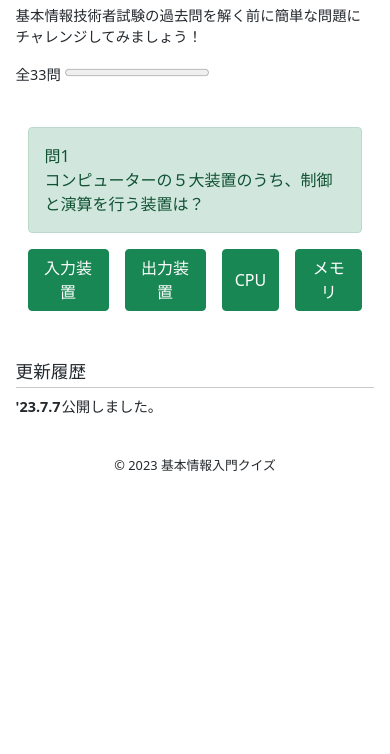
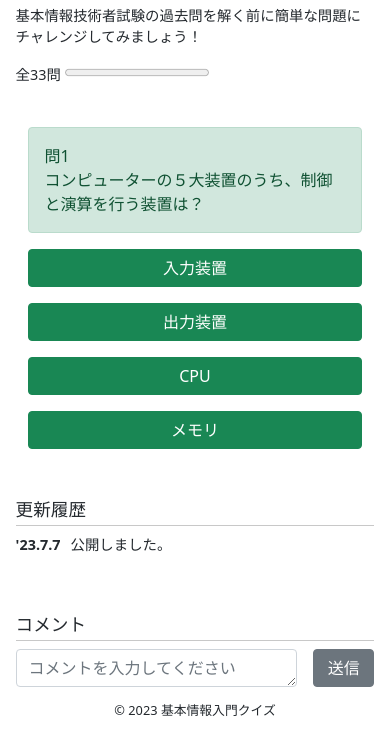
Before and after one commit to kya-maru/FE-introduction-quiz, a plain HTML site: page index.html in a window 390 px wide. Shown: the part 58-812 px from the top of the page. Drawn offline with nearby package versions, Linux system fonts and the light colour scheme; some packages are replaced by stand-ins of ours.

Commit message:
レスポンシブ対応とコメント機能の追加

```diff
--- a/app.js
+++ b/app.js
@@ -348,3 +348,14 @@ for (let handlerIndex = 0; handlerIndex < btnLength; handlerIndex++) {
         clickHandler(e);
     });
 }
+
+let comment = document.getElementById('exampleFormControlTextarea1');
+comment.addEventListener('submit', function(event) {
+    event.preventDefault();
+    let commentText = comment.value;
+    console.log(commentText);
+    let commentElm = document.createElement('p');
+    commentElm.textContent = commentText;
+    document.getElementById('comments').appendChild(commentElm);
+    commentText = '';
+});
--- a/index.html
+++ b/index.html
@@ -33,7 +33,7 @@
             <div id="js-question" class="mt-3 alert alert-success" role="alert">
                A simple primary alert—check it out!
             </div>
-            <div class="d-grid gap-3 d-flex justify-content-center">
+            <div class="gap-3 d-flex justify-content-center">
                 <button type="button" class="btn btn-success">Primary</button>
                 <button type="button" class="btn btn-success">Primary</button>
                 <button type="button" class="btn btn-success">Primary</button>
@@ -45,6 +45,14 @@
             <dt>'23.7.7</dt>
             <dd>公開しました。</dd>
         </dl>
+        <form>
+            <h2 class="comments">コメント</h2>
+            <div class="d-flex bd-highlight">
+                <textarea class="form-control flex-grow-1" id="exampleFormControlTextarea1" rows="1" placeholder="コメントを入力してください"></textarea>
+                <button type="submit" class="btn btn-secondary ms-3">送信</button>
+            </div>
+        </form>
+        <div id="comment"></div>
     </main>
     <footer>
         <small>&copy; 2023 基本情報入門クイズ</small>
--- a/style.css
+++ b/style.css
@@ -40,7 +40,7 @@ main {
     font-size: 1rem;
 }
 
-.version {
+.version, .comments {
     margin-top: 50px;
     font-size: 1.1rem;
     border-bottom: 1px solid #c8c8c8;
@@ -54,15 +54,36 @@ main {
 }
 
 .app-info dt{
-    width: 10%;
+    width: fit-content;
     text-align: center;
 }
 
 .app-info dd {
-    width: 80%;
-    margin-left: 10px;
+    padding-left: 10px;
 }
+
+.form-control {
+    height: 20px;
+}
+
+.btn-secondary {
+    width: 10%;
+}
+
+/* .btn-secondary {
+    margin-left: 10px ;
+} */
 
 footer {
     text-align: center;
 }
+
+@media screen and (max-width: 768px) {
+    .justify-content-center {
+        flex-direction: column;
+    }
+
+    .btn-secondary {
+        width: 20%;
+    }
+}
```
